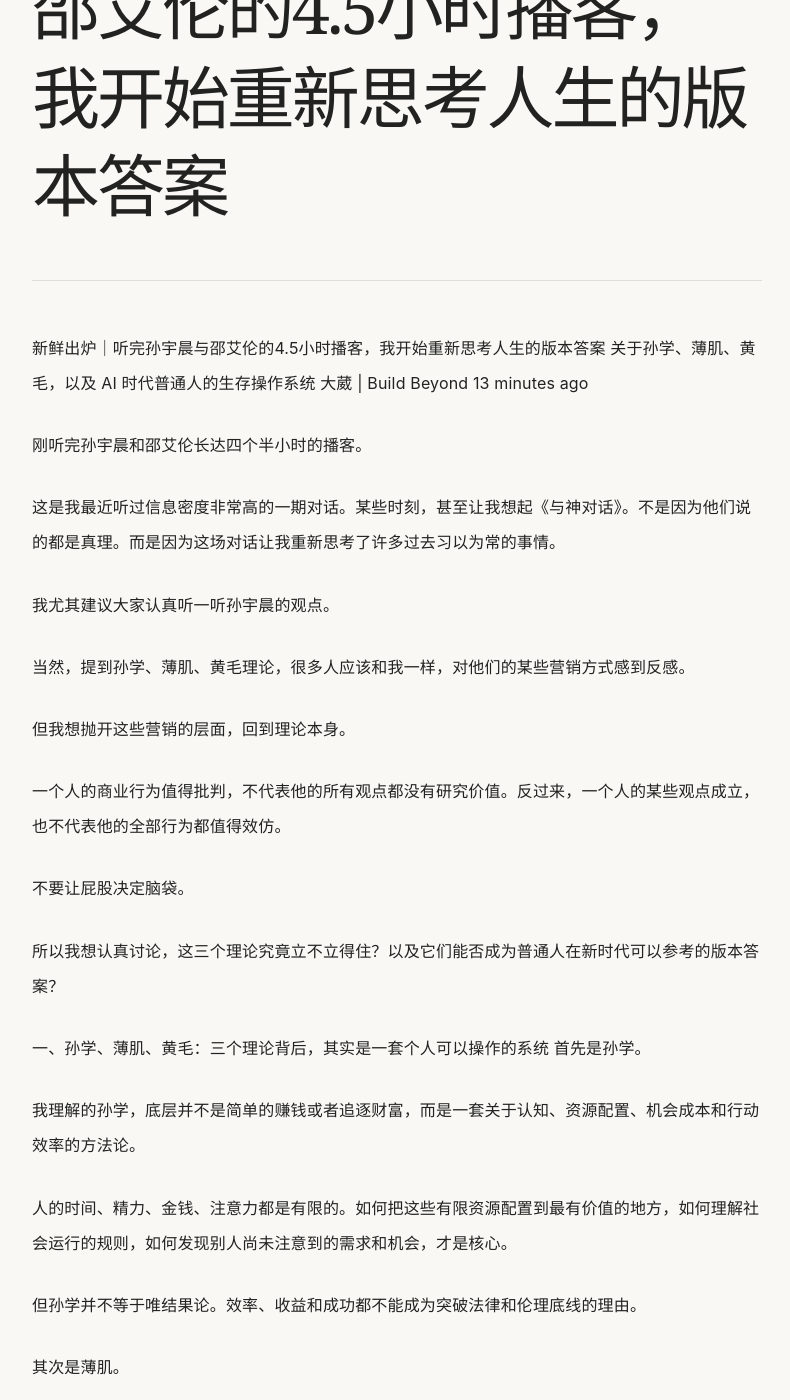
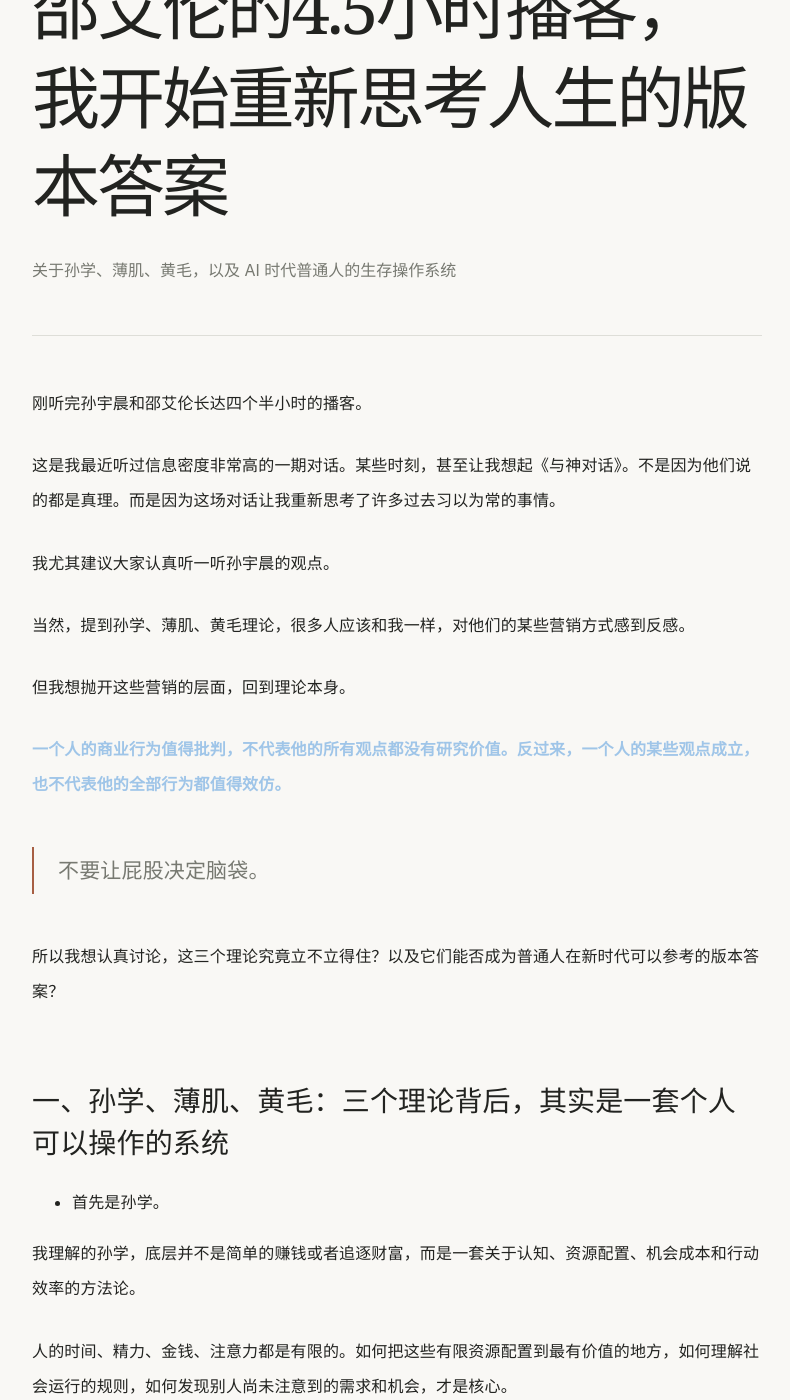
Before and after one commit to Lnw-vould/build-beyond, a Jekyll site: the page built from _posts/2026-10-09-freedom-before-wealth.md, in a window 1280 px wide and 1400 px high, scrolled down 366 px. Shown: the whole window, without its empty margins (243-1033 px from the left). Built offline with Jekyll 4.4.1, drawn with Linux system fonts in a browser that asks for light colours; some of the changed text lies outside the part shown.

Commit message:
Restore original article formatting and remove Substack interface
Preserve the author’s complete original text, headings, quotations, callouts, emphasis and two images from the uploaded HTML.

```diff
--- a/_posts/2026-10-09-freedom-before-wealth.md
+++ b/_posts/2026-10-09-freedom-before-wealth.md
@@ -1,17 +1,18 @@
 ---
 layout: post
 title: "新鲜出炉｜听完孙宇晨与邵艾伦的4.5小时播客，我开始重新思考人生的版本答案"
+subtitle: "关于孙学、薄肌、黄毛，以及 AI 时代普通人的生存操作系统"
 date: 2026-10-09 16:15:17 +0800
 category: Essays
 ---
-新鲜出炉｜听完孙宇晨与邵艾伦的4.5小时播客，我开始重新思考人生的版本答案
-关于孙学、薄肌、黄毛，以及 AI 时代普通人的生存操作系统
-大葳 | Build Beyond
-13 minutes ago
 
 刚听完孙宇晨和邵艾伦长达四个半小时的播客。
 
+<div class="callout" markdown="1">
+
 这是我最近听过信息密度非常高的一期对话。某些时刻，甚至让我想起《与神对话》。不是因为他们说的都是真理。而是因为这场对话让我重新思考了许多过去习以为常的事情。
+
+</div>
 
 我尤其建议大家认真听一听孙宇晨的观点。
 
@@ -19,14 +20,19 @@
 
 但我想抛开这些营销的层面，回到理论本身。
 
-一个人的商业行为值得批判，不代表他的所有观点都没有研究价值。反过来，一个人的某些观点成立，也不代表他的全部行为都值得效仿。
+**<span style="color: #9fc5e8;">一个人的商业行为值得批判，不代表他的所有观点都没有研究价值。反过来，一个人的某些观点成立，也不代表他的全部行为都值得效仿。</span>**
+
+<blockquote class="pullquote" markdown="1">
 
 不要让屁股决定脑袋。
 
+</blockquote>
+
 所以我想认真讨论，这三个理论究竟立不立得住？以及它们能否成为普通人在新时代可以参考的版本答案？
 
-一、孙学、薄肌、黄毛：三个理论背后，其实是一套个人可以操作的系统
-首先是孙学。
+## 一、孙学、薄肌、黄毛：三个理论背后，其实是一套个人可以操作的系统
+
+- 首先是孙学。
 
 我理解的孙学，底层并不是简单的赚钱或者追逐财富，而是一套关于认知、资源配置、机会成本和行动效率的方法论。
 
@@ -34,7 +40,7 @@
 
 但孙学并不等于唯结果论。效率、收益和成功都不能成为突破法律和伦理底线的理由。
 
-其次是薄肌。
+- 其次是薄肌。
 
 我认为薄肌本质上是身体健康的底层逻辑。
 
@@ -44,7 +50,7 @@
 
 但不能把健康等同于某种特定身材，更不能认为只有抗阻训练才有价值。有氧和力量训练各有作用，重要的是长期、科学、可持续。
 
-最后是黄毛理论。
+- 最后是黄毛理论。
 
 我以前对这个概念同样有些抵触。但如果去掉营销包装，我认为它的核心是主体性、行动力，以及不被外界评价轻易左右的能力。
 
@@ -56,18 +62,23 @@
 
 这样看下来，我认为三者确实有一定的底层合理性。
 
-孙学解决如何思考，薄肌解决身体如何支撑行动，黄毛理论解决能否真正行动。
+<div class="callout" markdown="1">
+
+**孙学解决如何思考，薄肌解决身体如何支撑行动，黄毛理论解决能否真正行动。**
+
+</div>
 
 它们分别对应认知系统、身体系统和行动系统。
 
-但没有任何理论是一成不变的。
+<span style="color: #95a8be;">但没有任何理论是一成不变的。</span>
 
-版本会迭代，补丁也会越来越多。
+<span style="color: #95a8be;">版本会迭代，补丁也会越来越多。</span>
 
-二、认知很重要，但比认知更重要的，是更新认知的能力
-贯穿整场播客的一句话就是：认知很重要。
+## 二、认知很重要，但比认知更重要的，是更新认知的能力
 
-孙宇晨甚至谈到，认知和感情是金钱无法直接购买的东西。
+贯穿整场播客的一句话就是：<span style="color: #95a8be;">认知很重要。</span>
+
+> 孙宇晨甚至谈到，认知和感情是金钱无法直接购买的东西。
 
 这一点我非常认同。
 
@@ -87,17 +98,22 @@
 
 因为一旦某套方法帮助我们获得了财富、地位和社会认可，我们就容易为它辩护。
 
-播客里称为 Small Ego（小自我）。
+<div class="callout" markdown="1">
 
-真正值得追求的不是永远正确，而是发现自己错误时，能够迅速修正。
+<span style="color: #95a8be;">播客里称为 Small Ego（小自我）。</span>
+
+</div>
+
+**真正值得追求的不是永远正确，而是发现自己错误时，能够迅速修正。**
 
 不要把过去的成功经验当成永恒规律，也不要因为一个观点曾经属于自己，就必须维护到底。
 
-一代版本一代神。
+<span style="color: #95a8be;">一代版本一代神。</span>
 
 我们应该持续给自己的认知系统打补丁。
 
-三、先自由，后财富：从系统动力学看人生的螺旋飞轮
+## 三、先自由，后财富：从系统动力学看人生的螺旋飞轮
+
 这是整场播客中我最想进一步展开的观点之一。
 
 过去我们普遍接受的观念是：
@@ -106,7 +122,11 @@
 
 但这套路径真的适用于所有人吗？
 
-我想引入系统动力学（System Dynamics）与博弈论中的一个思考角度：个人的自由度，可能本身就是创造财富的重要前提。
+<div class="callout" markdown="1">
+
+<span style="color: #95a8be;">我想引入系统动力学（System Dynamics）与博弈论中的一个思考角度：</span>**<span style="color: #95a8be;">个人的自由度，可能本身就是创造财富的重要前提。</span>**
+
+</div>
 
 这里的自由，不是完全不工作、不承担责任，也不是经济条件不足时盲目辞职。
 
@@ -128,7 +148,11 @@
 
 所以我尝试建立一个模型：
 
-认知自由 → 保留物理与财务机动性 → 探索新技术和新市场 → 捕捉非对称机会 → 积累资本与时间冗余 → 获得更大的自由。
+<div class="callout" markdown="1">
+
+**认知自由 → 保留物理与财务机动性 → 探索新技术和新市场 → 捕捉非对称机会 → 积累资本与时间冗余 → 获得更大的自由。**
+
+</div>
 
 这是一种可能形成正反馈的螺旋飞轮。
 
@@ -146,12 +170,14 @@
 
 真正重要的是，在做出重大且难以逆转的决定前，先评估它会带来什么，又会让我们失去哪些选择。
 
-不要只计算一项资产的价格，也要计算它占用了多少未来的可能性。
+**不要只计算一项资产的价格，也要计算它占用了多少未来的可能性。**
 
+<figure>
+<img src="https://substack-post-media.s3.amazonaws.com/public/images/f55af602-8797-4c65-aed0-0235f85f3dda_870x235.png" alt="" width="870" height="235" loading="lazy">
+</figure>
 
-Share
+## 四、不断触达知识边界，用 AI 给自己开图
 
-四、不断触达知识边界，用 AI 给自己开图
 播客中另一个让我印象很深的观点，是不断触达知识的边缘。
 
 过去，普通人想了解一个完全陌生的领域，成本非常高。
@@ -170,7 +196,11 @@
 
 人生同样如此。
 
-不要只在已知世界里寻找答案，要不断扩大自己能够提出问题的范围。
+<blockquote class="pullquote" markdown="1">
+
+**不要只在已知世界里寻找答案，要不断扩大自己能够提出问题的范围。**
+
+</blockquote>
 
 比如，一个法律从业者不应该只了解法律，一个商业从业者不应该只研究销售，一个程序员也不应该只关心代码。
 
@@ -190,7 +220,8 @@
 
 AI 是认知杠杆，不是最终裁判。
 
-五、个人的知识与资产，应该逐渐变成机器能够理解的语言
+## 五、个人的知识与资产，应该逐渐变成机器能够理解的语言
+
 这也是播客里特别值得研究的一个方向。
 
 未来越来越多的活动，可能不再完全通过人与人之间的直接交流完成。
@@ -211,10 +242,15 @@
 
 但这里也有边界：不是所有信息都应该上传网络，更不是把隐私、商业秘密和敏感数据交给任意平台。
 
-机器能够理解，是为了扩大个人能力；数据由自己控制，是为了保留个人自主性。
+> **机器能够理解，是为了扩大个人能力；数据由自己控制，是为了保留个人自主性。**
 
-六、不要做门口生意，把世界当作自己的潜在市场
+## 六、不要做门口生意，把世界当作自己的潜在市场
+
+<blockquote class="pullquote" markdown="1">
+
 我非常认同播客中提到的“逐水草而居”。
+
+</blockquote>
 
 传统商业时代，一个人的机会往往高度依赖地理位置。
 
@@ -240,22 +276,27 @@
 
 一个人的想象力和创造力，不应该只被限制在自己的城市和行业中。
 
-发现需求、创造价值、解决问题，始终比单纯寻找一个看起来很赚钱的项目更加重要。
+**发现需求、创造价值、解决问题，始终比单纯寻找一个看起来很赚钱的项目更加重要。**
 
-七、财富不是终点，共识也不等于永恒价值
+## 七、财富不是终点，共识也不等于永恒价值
+
 关于财富，我越来越觉得，不应该整天只想着赚多少钱，或者什么时候才能实现财富自由。
 
 财富往往产生于一个人长期研究、创造或解决某类问题之后。
 
 当某项技术、产品或者服务获得市场认可，能够持续满足社会需求时，就可能产生商业价值。
 
-共识=价值 共识≠永恒价值
+<blockquote class="pullquote" markdown="1">
+
+共识=价值         共识≠永恒价值
+
+</blockquote>
 
 播客里让我印象深刻的一个观点是：共识与财富密切相关。
 
 这确实解释了许多资产定价和商业现象。
 
-但我想补充一点：共识能够形成价格，并不意味着所有共识都具有真实、长期的价值。
+> 但我想补充一点：**共识能够形成价格，并不意味着所有共识都具有真实、长期的价值。**
 
 市场可能高估某项技术，也可能暂时忽视某项真正有价值的创新。
 
@@ -267,10 +308,15 @@
 
 我们应该拥抱技术的可能性，而不是把技术叙事当成确定的未来。
 
-八、把人生当成开放世界，不断开图、不断体验
+## 八、把人生当成开放世界，不断开图、不断体验
+
 除了财富和商业，我还很喜欢播客对人生体验的讨论。
 
+<blockquote class="pullquote" markdown="1">
+
 我愿意把它理解为“人生模拟理论”。
+
+</blockquote>
 
 每个人出生时，都被放在不同的初始位置。
 
@@ -302,12 +348,14 @@
 
 二者并不矛盾。
 
-九、从认知到行动：我想建立的三层个人系统
+## 九、从认知到行动：我想建立的三层个人系统
+
 这些理论讲起来很有吸引力，但如果始终停留在概念层面，就容易变成另一种成功学。
 
 我尝试把它们归纳成三个能够长期实践的层次。
 
-第一层：重构碳基硬件
+### 第一层：重构碳基硬件
+
 首先保证自己的身体系统能够长期运行。
 
 学习基础生物学、运动科学和营养知识，建立适合自己的力量训练与有氧运动习惯。
@@ -322,7 +370,8 @@
 
 真正重要的是能够长期执行，并根据科学证据和自身情况调整。
 
-第二层：构建硅基决策系统
+### 第二层：构建硅基决策系统
+
 建立自己的知识库和数据记录习惯。
 
 用 Markdown 或其他易于迁移的格式，记录工作复盘、学习进度、重要决策、项目研究和个人创作。
@@ -335,14 +384,15 @@
 
 但不要把最终责任交给模型。
 
-第三层：建立高机动性的战略与创造闭环
+### 第三层：建立高机动性的战略与创造闭环
+
 在资产、职业和生活安排上，尽量保留一定的选择空间。
 
 不轻易为不确定的未来承担过高的固定成本，也不为了追逐热点而放弃必要的现金储备和长期积累。
 
 发现新机会后，先研究、再小规模验证，最后根据实际结果决定是否扩大投入。
 
-我想把这种方式理解为：用有限损失换取对新机会的认识，再把更多资源配置给已经获得验证的方向。
+我想把这种方式理解为：**用有限损失换取对新机会的认识，再把更多资源配置给已经获得验证的方向。**
 
 与此同时，建立持续创造的习惯。
 
@@ -352,54 +402,56 @@
 
 这三个系统最终应该形成一个闭环：
 
-身体提供持续行动的基础，AI 扩大认知与执行能力，战略选择把能力转化为机会，机会带来的资源又反过来改善身体、知识与自由度。
+**身体提供持续行动的基础，AI 扩大认知与执行能力，战略选择把能力转化为机会，机会带来的资源又反过来改善身体、知识与自由度。**
 
 这才是我理解的个人成长飞轮。
 
-十、我想给自己增加的几个补丁
+## 十、我想给自己增加的几个补丁
+
 回到最初的孙学、薄肌和黄毛理论。
 
 除了这三点，我还想给自己的系统增加几个原则。
 
-不要永远只靠打工获取收入。
+- **不要永远只靠打工获取收入。**
 
 工作可以是积累经验、学习专业知识和获取资源的重要途径。但必须思考，如何逐渐建立不完全依赖出卖劳动时间的资产、能力和收入来源。
 
-学会研究边际效益。
+- **学会研究边际效益。**
 
 不是每一小时努力都同样有价值，也不是一件事情做得越多越好。
 
 当继续投入的收益不断降低时，要学会重新配置时间和资源。
 
-保持一定的流动性。
+- **保持一定的流动性。**
 
 无论是现金流、职业技能，还是地理位置，都尽量避免把自己锁进只有一条出路的系统。
 
-不断触达知识边界。
+- **不断触达知识边界。**
 
 学习生物学，学习金融，学习商业，学习 AI，也学习那些暂时看起来无法变现的知识。
 
-打造自己的个人 IP。
+- **打造自己的个人 IP。**
 
 不是为了流量而流量，而是持续输出真正有价值的思考，让知识和创造形成复利。
 
-保持 Small Ego。
+- **<span style="color: #95a8be;">保持 Small Ego。</span>**
 
 当新的事实证明自己过去的认知有问题时，及时修正。不要因为面子或者沉没成本而拒绝改变。
 
-保留创造力和想象力。
+- **保留创造力和想象力。**
 
 不要只研究别人已经在做什么，还要思考哪些问题仍然没有被解决，哪些需求尚未被发现。
 
-永远用第一性原理思考。
+- **永远用第一性原理思考。**
 
 不要看原有的模式，敢于创造，利用AI构造最简单最直接最高效的方式。
 
-学习生物知识。
+- **学习生物知识。**
 
 学习探究生物本能，顺应生物发展规律。
 
-写在最后
+## 写在最后
+
 我并不认为孙学、薄肌、黄毛是放之四海而皆准的终极答案。
 
 孙宇晨拥有的资源、经历、风险承受能力，与绝大多数普通人并不相同。他能够承担的试错成本，不意味着所有人都可以承担。
@@ -424,8 +476,12 @@
 
 而是让自己始终具有更新攻略的能力。
 
-不断开图，不断体验，不断创造，不断给自己打补丁。
+**不断开图，不断体验，不断创造，不断给自己打补丁。**
 
 这也许才是我从这四个半小时里，真正获得的东西。
 
 PS:在我青少年的时候我对天文学非常感兴趣，但后来社会规训的结果导致我最终选了法学专业，这期播客让我重拾对天文学，对生物奥秘探究的兴趣。现在感觉人都有奔头了。
+
+<figure>
+<a href="https://substackcdn.com/image/fetch/$s_!SEGM!,f_auto,q_auto:good,fl_progressive:steep/https%3A%2F%2Fsubstack-post-media.s3.amazonaws.com%2Fpublic%2Fimages%2F64fb1f45-064f-4a98-8915-dbb1ba1f99f8_464x317.png"><img src="https://substack-post-media.s3.amazonaws.com/public/images/64fb1f45-064f-4a98-8915-dbb1ba1f99f8_464x317.png" alt="" width="728" height="497" loading="lazy"></a>
+</figure>
```
